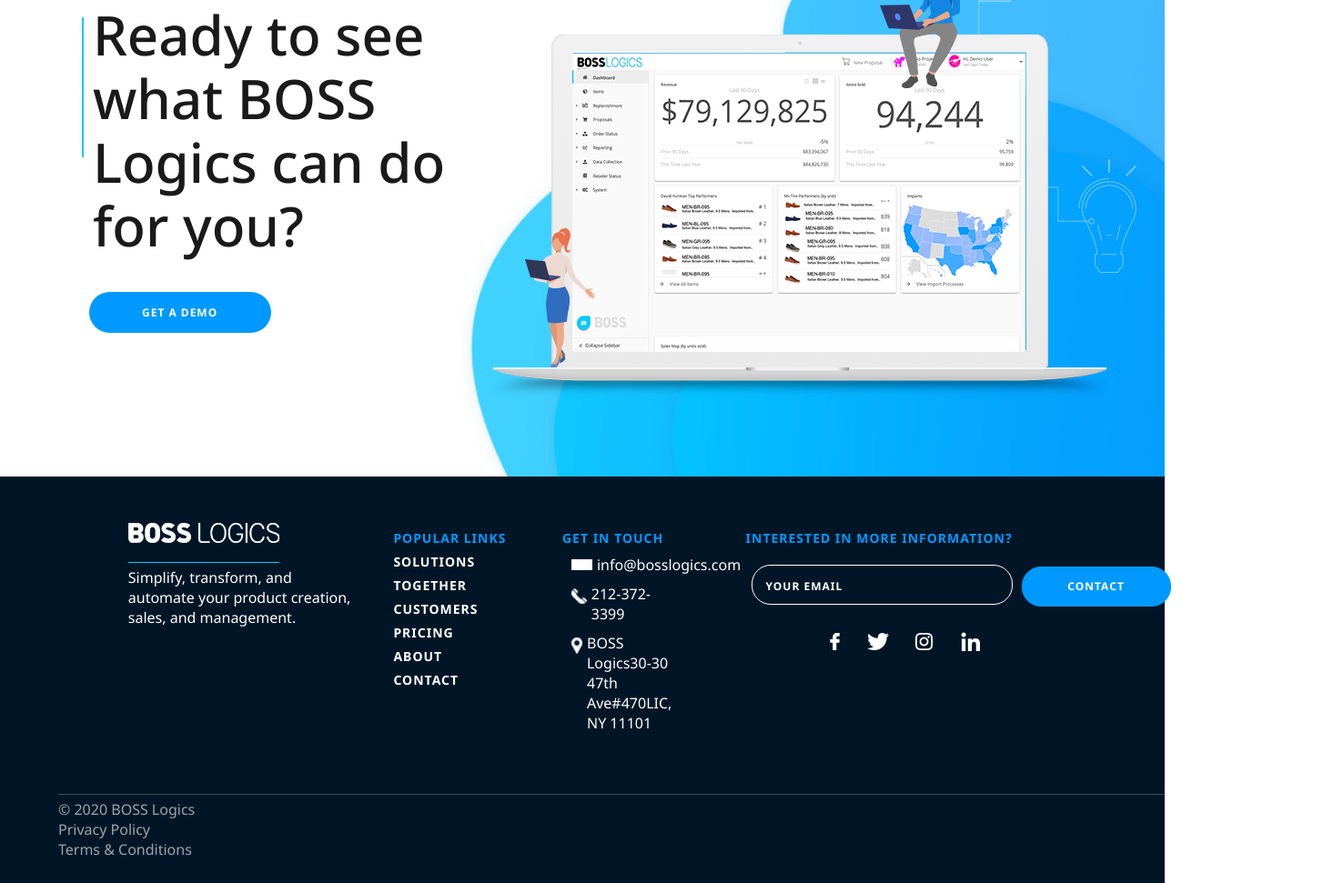
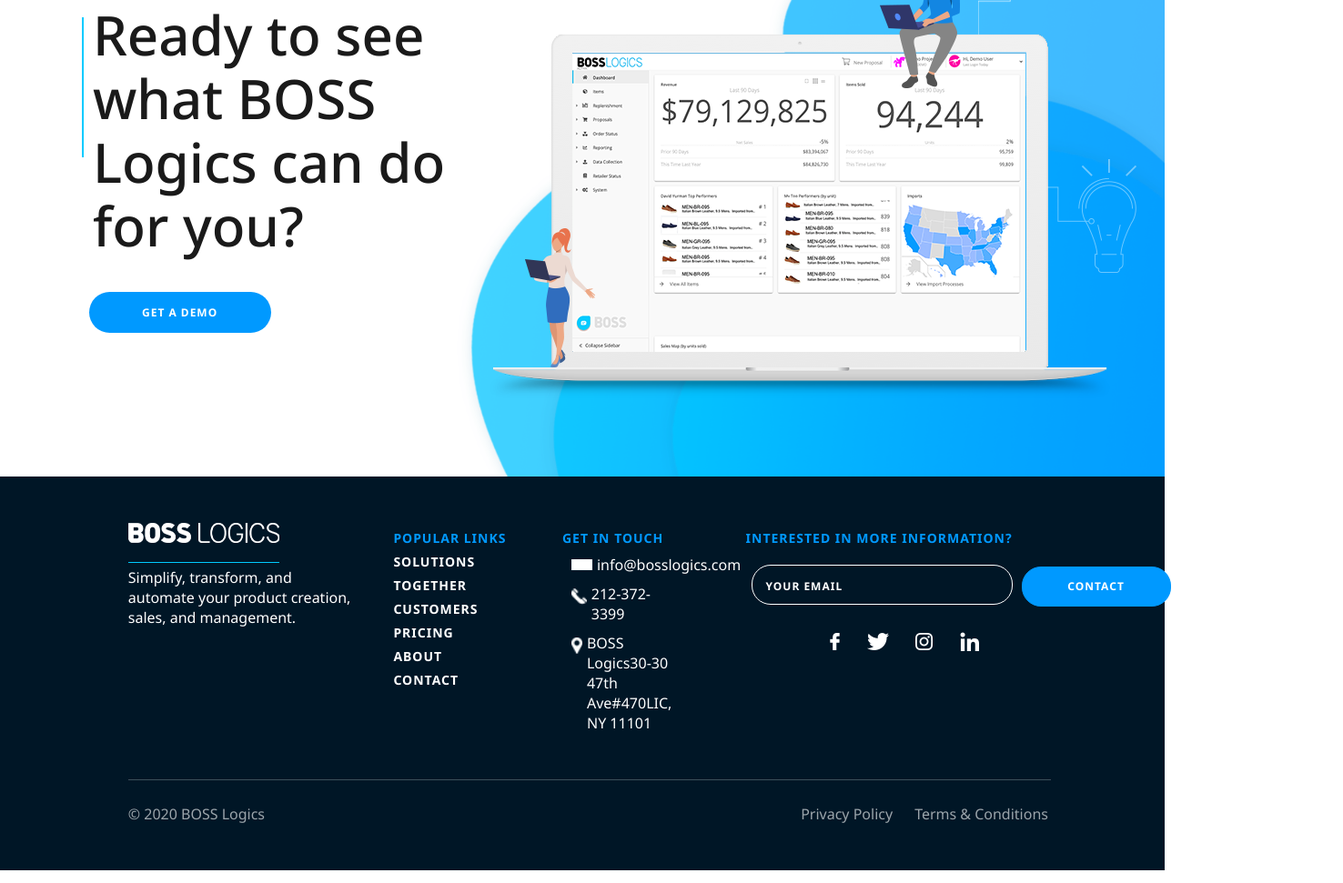
Before and after one commit to Luni01-su/Boss-Logic, a plain HTML site: page index.html in a window 1280 px wide. Shown: the part 3906-4877 px from the top of the page at 91% size, 1476 px wide, since content can reach past the window. Drawn offline with Linux system fonts and the light colour scheme.

Commit message:
finish footer

```diff
--- a/css/style.css
+++ b/css/style.css
@@ -548,7 +548,7 @@
     max-height: 80vh;
 }
 .footer {
-    padding: 4vw 5vw 2vw 5vw;
+    padding: 2vw 5vw 2vw 3vw;
     font-family: "Noto Sans", sans-serif;
     background-color: #001626;
     color: #fff;
@@ -557,6 +557,10 @@
     align-items: baseline;
     max-width: 1900px;
     gap: 5vw;
+}
+.footer_content {
+    padding: 2vw;
+    max-width: 85vw;
 }
 .bottom_content {
     padding-left: 6vw;
@@ -689,3 +693,29 @@
     top: 70px;
     gap: 2.3vw;
 }
+.Prevacy {
+    display: flex;
+    flex-direction: column;
+    width: 88vw;
+}
+
+.Prevacy_content {
+    display: flex;
+    justify-content: space-between;
+    padding: 0 3vw 0 6vw;
+    max-width: 100%;
+}
+.Prevacy::before {
+  content: "";
+  display: block;
+  width: 90%;
+  height: 1px;
+  background-color: #66747d;
+  margin-bottom: 15px;
+    margin: 0 6vw 2vw 6vw;
+
+}
+.Privacy_terms {
+    display: flex;
+    gap: 24px;
+}
--- a/index.html
+++ b/index.html
@@ -211,6 +211,7 @@
     </main>
     <footer class="footer">
         <div class="wrapper">
+            <div class="footer_content">
             <div class="bottom_content">
             <div class="boss_logic_ftr">
                 <div class="logos">
@@ -279,16 +280,17 @@
             </div>
             </div>
             <div class="Prevacy">
-                <img src="img/Shape 1.png" alt="#">
-                <div class="2020_boss">
+                <div class="Prevacy_content">
+
+                <div class="boss">
                     <p>© 2020 BOSS Logics</p>
                 </div>
-                <div class="Privacy_policy">
+                <div class="Privacy_terms">
                     <p>Privacy Policy</p>
-                </div>
-                <div class="Terms">
                     <p>Terms & Conditions</p>
                 </div>
+                </div>
+            </div>
             </div>
         </div>
     </footer>
```
